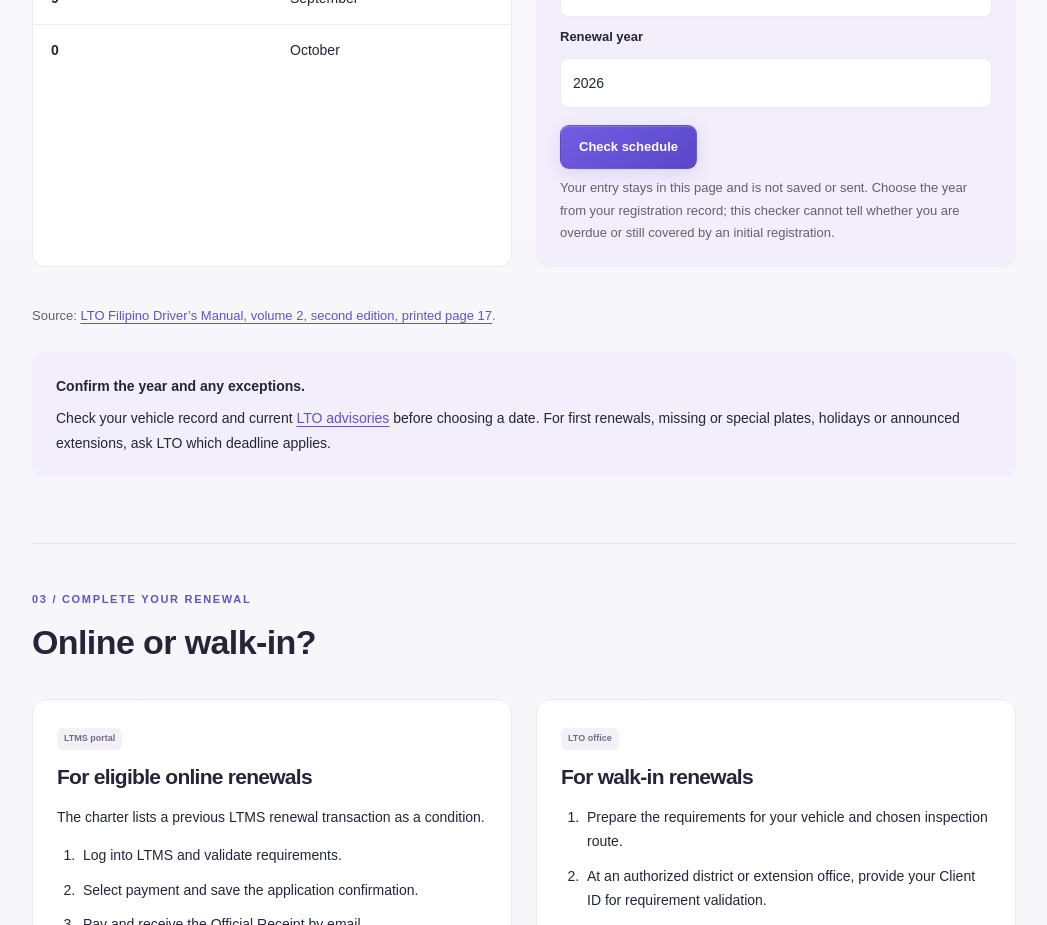
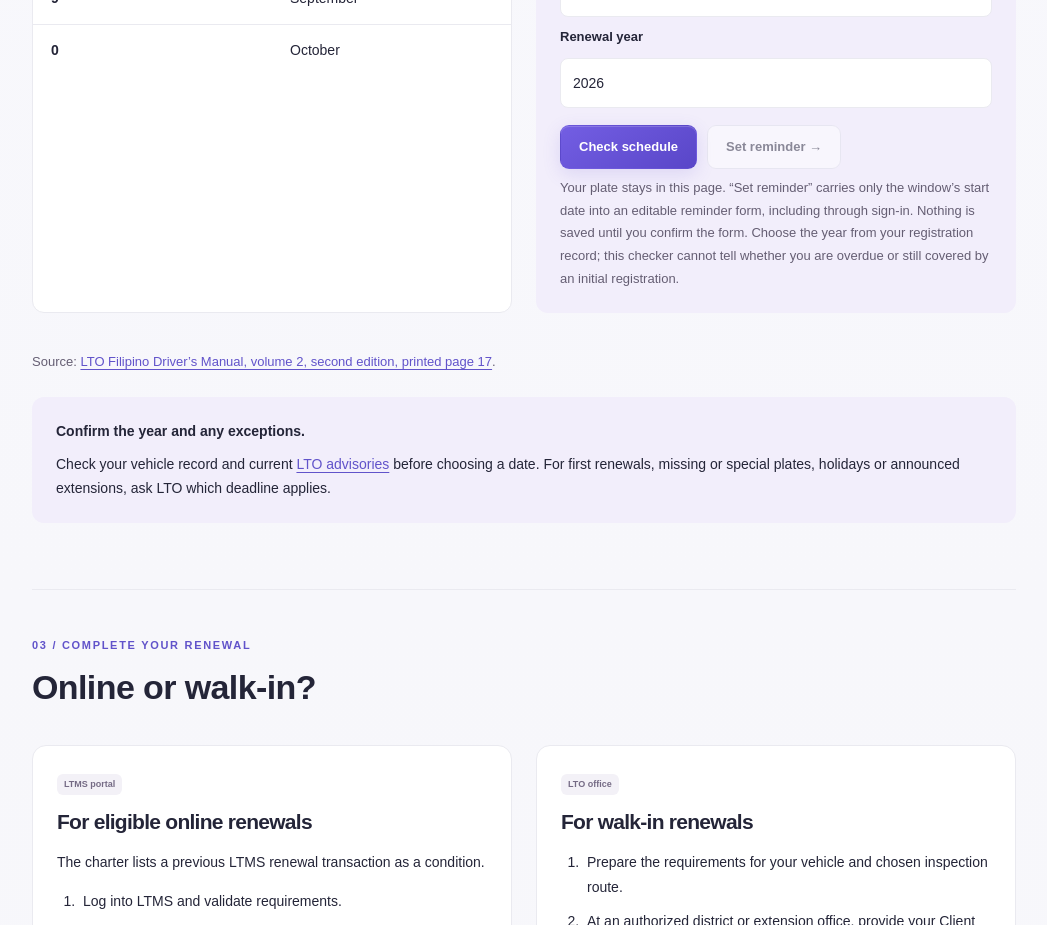
Before and after one commit to unocabs/KeeplyPH, a Next.js app: page /lto-registration-renewal in a window 1280 px wide. Shown: the part 2500-3425 px from the top of the page, without its empty margins (116-1163 px from the left). Built offline with nearby package versions, Linux system fonts and the light colour scheme; no server answers.

Commit message:
CTA set reminder

```diff
--- a/src/app/add/[template]/page.tsx
+++ b/src/app/add/[template]/page.tsx
@@ -7,10 +7,10 @@ import { ItemForm } from '@/components/item-form';
 import { PurchaseForm } from '@/components/purchase-form';
 import { Brand } from '@/components/brand';
 export const metadata={title:'Keep something important',robots:{index:false,follow:false}};
-export default async function Page({params,searchParams}:{params:Promise<{template:string}>;searchParams:Promise<{focus?:string;category?:string;preset?:string}>}){
+export default async function Page({params,searchParams}:{params:Promise<{template:string}>;searchParams:Promise<{focus?:string;category?:string;preset?:string;renewalDate?:string}>}){
  const {template}=await params,query=await searchParams;if(!isTemplate(template))notFound();let authenticated=false;
  if(isConfigured()){const client=await serverClient();const {data}=await client.auth.getClaims();authenticated=Boolean(data?.claims.sub);}
- const intent=addIntent(template,query.focus,query.category,query.preset);
+ const intent=addIntent(template,query.focus,query.category,query.preset,query.renewalDate);
  const choice=getReminderPreset(template,query.preset) || templates[template];
- return <main className="landing" id="main-content"><Brand/>{authenticated?<div className="spaced">{template==='receipt'?<PurchaseForm warrantyFocus={query.focus==='warranty'} initialCategory={query.category==='appliances'?'appliances':undefined}/>:<ItemForm template={template} focus={query.focus} preset={query.preset}/>}</div>:<section className="auth-card spaced"><h1>{choice.label}</h1><p>{choice.description}</p><p>Example: {choice.example}. {['car','motorcycle','receipt'].includes(template)?'Start with a name; add dates and documents when you’re ready.':'Add a name and the date you want to remember.'}</p><Link className="button primary" href={'/login?next='+encodeURIComponent(intent)}>Continue with Google →</Link><Link className="auth-preview-link" href={'/demo'+intent}>Try a sample first</Link><p className="hint spaced">Keep as many things as you need. Your first 3 alert slots are free, with 100 MB of documents.</p></section>}</main>;
+ return <main className="landing" id="main-content"><Brand/>{authenticated?<div className="spaced">{template==='receipt'?<PurchaseForm warrantyFocus={query.focus==='warranty'} initialCategory={query.category==='appliances'?'appliances':undefined}/>:<ItemForm template={template} focus={query.focus} preset={query.preset} renewalDate={query.renewalDate}/>}</div>:<section className="auth-card spaced"><h1>{choice.label}</h1><p>{choice.description}</p><p>Example: {choice.example}. {['car','motorcycle','receipt'].includes(template)?'Start with a name; add dates and documents when you’re ready.':'Add a name and the date you want to remember.'}</p><Link className="button primary" href={'/login?next='+encodeURIComponent(intent)}>Continue with Google →</Link><Link className="auth-preview-link" href={'/demo'+intent}>Try a sample first</Link><p className="hint spaced">Keep as many things as you need. Your first 3 alert slots are free, with 100 MB of documents.</p></section>}</main>;
 }
--- a/src/app/demo/[[...slug]]/page.tsx
+++ b/src/app/demo/[[...slug]]/page.tsx
@@ -14,7 +14,7 @@ import { SettingsForm } from '@/components/settings-form';
 import { Billing } from '@/components/billing';
 import { notFound } from 'next/navigation';
 export const metadata = { title: 'Sample preview', robots: { index: false, follow: false } };
-export default async function DemoPage({ params, searchParams }: { params: Promise<{ slug?: string[] }>; searchParams: Promise<{ filter?: string; preset?: string; focus?: string }> }) {
+export default async function DemoPage({ params, searchParams }: { params: Promise<{ slug?: string[] }>; searchParams: Promise<{ filter?: string; preset?: string; focus?: string; renewalDate?: string }> }) {
   const { slug = [] } = await params;
   const query = await searchParams;
   const purchases = samplePurchases();
@@ -24,7 +24,7 @@ export default async function DemoPage({ params, searchParams }: { params: Promi
   if (slug[0] === 'add') {
     if(!slug[1]) content = <><h1>What do you want to keep?</h1><TemplateChoices demo /></>;
     else if(!isTemplate(slug[1])) notFound();
-    else content = slug[1] === 'receipt' ? <PurchaseForm demo /> : <ItemForm template={slug[1]} preset={query.preset} focus={query.focus} demo />;
+    else content = slug[1] === 'receipt' ? <PurchaseForm demo /> : <ItemForm template={slug[1]} preset={query.preset} focus={query.focus} renewalDate={query.renewalDate} demo />;
   }
   else if(slug[0] === 'items') {
     if(!slug[1]) content = <ItemList key={query.filter} items={items} today={today} initialFilter={query.filter} demo />;
--- a/src/app/lto-registration-renewal/plate-checker.tsx
+++ b/src/app/lto-registration-renewal/plate-checker.tsx
@@ -1,7 +1,9 @@
 'use client';
 
 import { useState } from 'react';
-import { ltoSchedule } from '@/lib/lto-schedule';
+import Link from 'next/link';
+import { addIntent } from '@/features/templates';
+import { ltoSchedule, suggestedRenewalDate } from '@/lib/lto-schedule';
 import styles from './page.module.css';
 
 export function PlateChecker({ currentYear }: { currentYear: number }) {
@@ -9,6 +11,7 @@ export function PlateChecker({ currentYear }: { currentYear: number }) {
   const [year, setYear] = useState(String(currentYear));
   const [checked, setChecked] = useState(false);
   const result = checked ? ltoSchedule(plate, Number(year)) : null;
+  const reminderDate = suggestedRenewalDate(plate, Number(year));
   function clearResult() { setChecked(false); }
   return <aside id="renewal-calculator" className={styles.example}>
     <span className="eyebrow">CHECK YOUR PLATE</span><h3>Find your renewal window <a className={styles.headingAnchor} href="#renewal-calculator" aria-label="Link to renewal calculator">🔗</a></h3>
@@ -18,12 +21,14 @@ export function PlateChecker({ currentYear }: { currentYear: number }) {
       <input id="renewal-plate" value={plate} onChange={event => { setPlate(event.target.value); clearResult(); }} placeholder="CCC 2398 or 98" autoComplete="off" spellCheck={false} maxLength={12} aria-describedby="plate-help" />
       <label htmlFor="renewal-year">Renewal year</label>
       <input id="renewal-year" type="number" min="2000" max="2100" required value={year} onChange={event => { setYear(event.target.value); clearResult(); }} />
-      <button type="submit" className="button primary">Check schedule</button>
+      <div className={styles.checkerActions}><button type="submit" className="button primary">Check schedule</button>
+        {reminderDate ? <Link className="button secondary" href={addIntent('car', 'registration', undefined, undefined, reminderDate)}>Set reminder →</Link> : <button type="button" className="button secondary" disabled>Set reminder →</button>}</div>
     </form>
+    {reminderDate && <p className={styles.disclosure}>Suggested reminder date: <strong>{reminderDate}</strong> (window start). You can review and change it before saving.</p>}
     <div aria-live="polite" aria-atomic="true">
       {checked && (result ? <div className={styles.result}><strong>{result.month} {result.start}–{result.end}, {result.year}</strong><p>Standard renewal window. Last digit {result.last} → {result.month}; second-to-last digit {result.preceding} → days {result.start}–{result.end}.</p><p>Visit on a working day within this window. Holidays and LTO extensions can affect your actual deadline.</p></div> : <p className={styles.error}>Enter two digits (like 98), or a regular car plate with three letters and three or four digits (like CCC 2398). Choose a year from 2000 to 2100.</p>)}
     </div>
-    <p id="plate-help" className={styles.disclosure}>Your entry stays in this page and is not saved or sent. Choose the year from your registration record; this checker cannot tell whether you are overdue or still covered by an initial registration.</p>
+    <p id="plate-help" className={styles.disclosure}>Your plate stays in this page. “Set reminder” carries only the window’s start date into an editable reminder form, including through sign-in. Nothing is saved until you confirm the form. Choose the year from your registration record; this checker cannot tell whether you are overdue or still covered by an initial registration.</p>
     <noscript><p>Use the month and week tables above to check your plate’s schedule.</p></noscript>
   </aside>;
 }
--- a/src/features/templates/index.ts
+++ b/src/features/templates/index.ts
@@ -1,3 +1,4 @@
+import { safeRenewalDate } from '@/lib/lto-schedule';
 export const templateKeys = ['receipt', 'car', 'motorcycle', 'licence', 'passport', 'aircon', 'other'] as const;
 export type TemplateKey = typeof templateKeys[number];
 export type DateKind = 'warranty' | 'registration' | 'insurance' | 'service' | 'expiration' | 'other';
@@ -18,11 +19,13 @@ export function defaultOffsets(template: TemplateKey, kind: DateKind): Offset[]
   return (template === 'licence' ? [90, 30, 7] : kind === 'service' ? [7, 1] : [30, 7, 1]).map(value => ({ unit: 'days', value }));
 }
 // Only supported, non-private intent survives the OAuth round trip.
-export function addIntent(template: TemplateKey, focus?: string, category?: string, preset?: string): string {
+export function addIntent(template: TemplateKey, focus?: string, category?: string, preset?: string, renewalDate?: string): string {
   const query = new URLSearchParams();
   if (focus && templates[template].kinds.includes(focus as DateKind)) query.set('focus', focus);
   if (template === 'receipt' && category === 'appliances') query.set('category', category);
   if (template === 'other' && isReminderPreset(preset)) query.set('preset', preset);
+  const suggestedDate = template === 'car' && focus === 'registration' ? safeRenewalDate(renewalDate) : undefined;
+  if (suggestedDate) query.set('renewalDate', suggestedDate);
   return '/add/' + template + (query.size ? '?' + query.toString() : '');
 }
 
--- a/src/lib/auth-intent.ts
+++ b/src/lib/auth-intent.ts
@@ -3,7 +3,7 @@ import { safeReturnPath } from './domain';
 export function safeAuthIntent(value: string | null | undefined): string {
  const safe=safeReturnPath(value),url=new URL(safe,'https://keeplyph.com');
  const template=url.pathname.split('/')[2];
- if(url.pathname.startsWith('/add/') && isTemplate(template) && url.pathname==='/add/'+template)return addIntent(template,url.searchParams.get('focus') || undefined,url.searchParams.get('category') || undefined,url.searchParams.get('preset') || undefined);
+ if(url.pathname.startsWith('/add/') && isTemplate(template) && url.pathname==='/add/'+template)return addIntent(template,url.searchParams.get('focus') || undefined,url.searchParams.get('category') || undefined,url.searchParams.get('preset') || undefined,url.searchParams.get('renewalDate') || undefined);
  if(['/feedback','/dashboard','/add','/items','/purchases','/purchases/new','/settings','/settings/billing'].includes(url.pathname))return url.pathname;
  // Private record identifiers are not needed in the provider redirect.
  return '/dashboard';
--- a/src/lib/lto-schedule.ts
+++ b/src/lib/lto-schedule.ts
@@ -11,3 +11,15 @@ export function ltoSchedule(input: string, year: number) {
   const end = start === 22 ? new Date(Date.UTC(year, month, 0)).getUTCDate() : start + 6;
   return { month: months[month - 1], start, end, year, last, preceding };
 }
+
+/** Only a standard window's suggested start date may be carried through sign-in. */
+export function safeRenewalDate(value?: string | null): string | undefined {
+  return typeof value === 'string' && /^(20\d{2}|2100)-(0[1-9]|10)-(01|08|15|22)$/.test(value) ? value : undefined;
+}
+
+export function suggestedRenewalDate(input: string, year: number): string | undefined {
+  const result = ltoSchedule(input, year);
+  if (!result) return undefined;
+  const month = result.last === 0 ? 10 : result.last;
+  return `${year}-${String(month).padStart(2, '0')}-${String(result.start).padStart(2, '0')}`;
+}
```
Also changed, not shown: src/components/item-form.tsx (+6 -4 lines), src/app/lto-registration-renewal/page.module.css, 1 other file (tests, documents, lock files or other folders).
